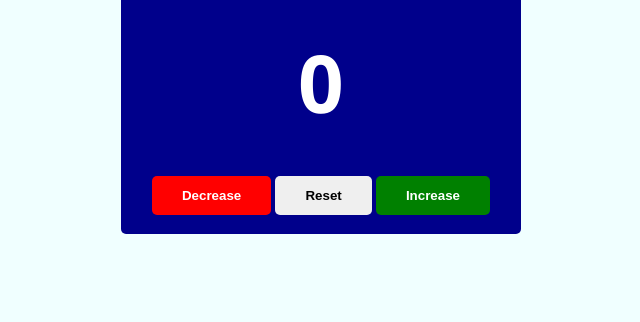
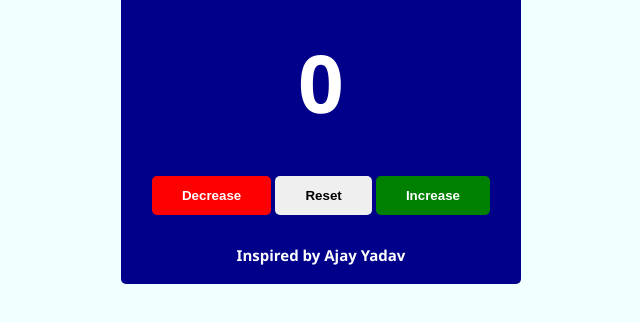
Before and after one commit to Wymi001/number-counting-app, a plain HTML site: page index.html in a window 1280 px wide. Shown: the part 96-418 px from the top of the page, without its empty margins (319-959 px from the left). Drawn offline with Linux system fonts and the light colour scheme.

Commit message:
some additions

```diff
--- a/index.html
+++ b/index.html
@@ -17,6 +17,7 @@
    <button class="btn reset">Reset</button>
    <button class="btn increase">Increase</button>
   </div>
+  <h3 class="inspiration">Inspired by Ajay Yadav</h3>
  </section>
 </body>
 </html>
--- a/main.css
+++ b/main.css
@@ -15,7 +15,7 @@ body {
  padding: 20px;
  color: #fff;
  width: 400px;
- height: 300px;
+ height: 350px;
  margin: 30px auto;
  text-align: center;
  border-radius: 5px;
@@ -30,6 +30,7 @@ h2 {
 }
 .btn {
  margin-top: 40px;
+ margin-bottom: 30px;
  padding: 12px 30px;
  border-radius: 5px;
  font-weight: bold;
@@ -43,3 +44,7 @@ h2 {
  background-color: green;
  color: #fff;
 }
+.inspiration {
+ font-size: 15px;
+ color: #fff;
+}
```
